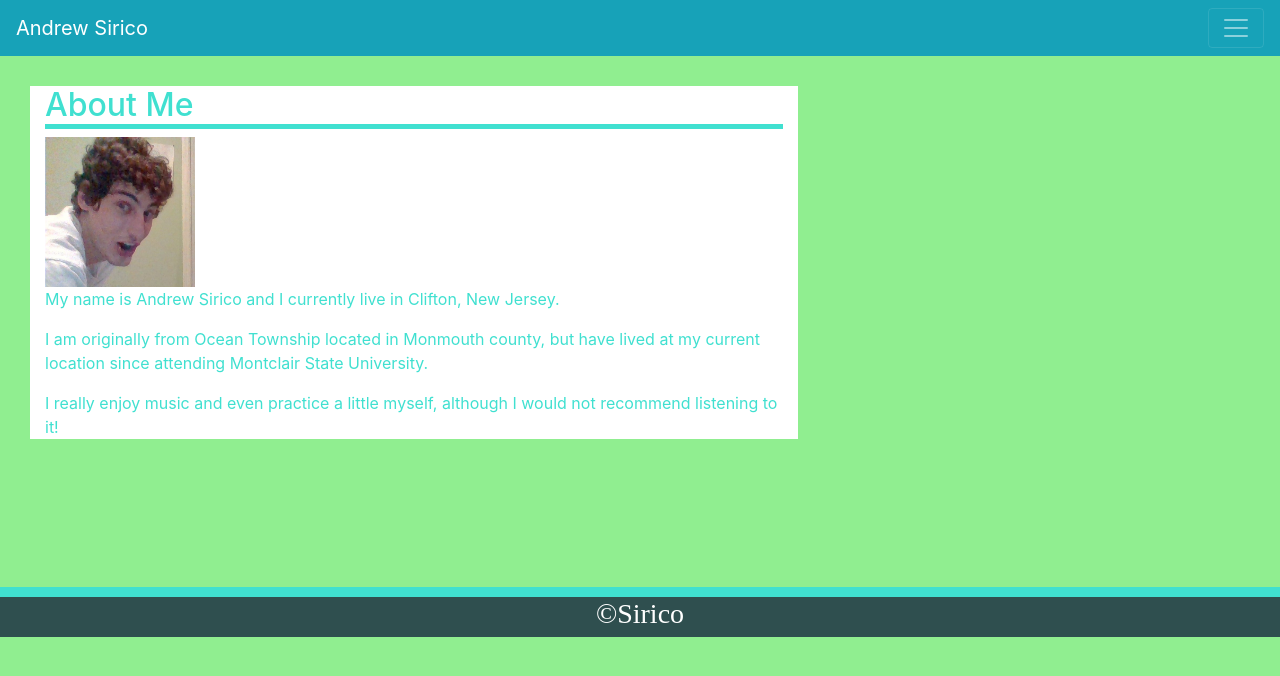
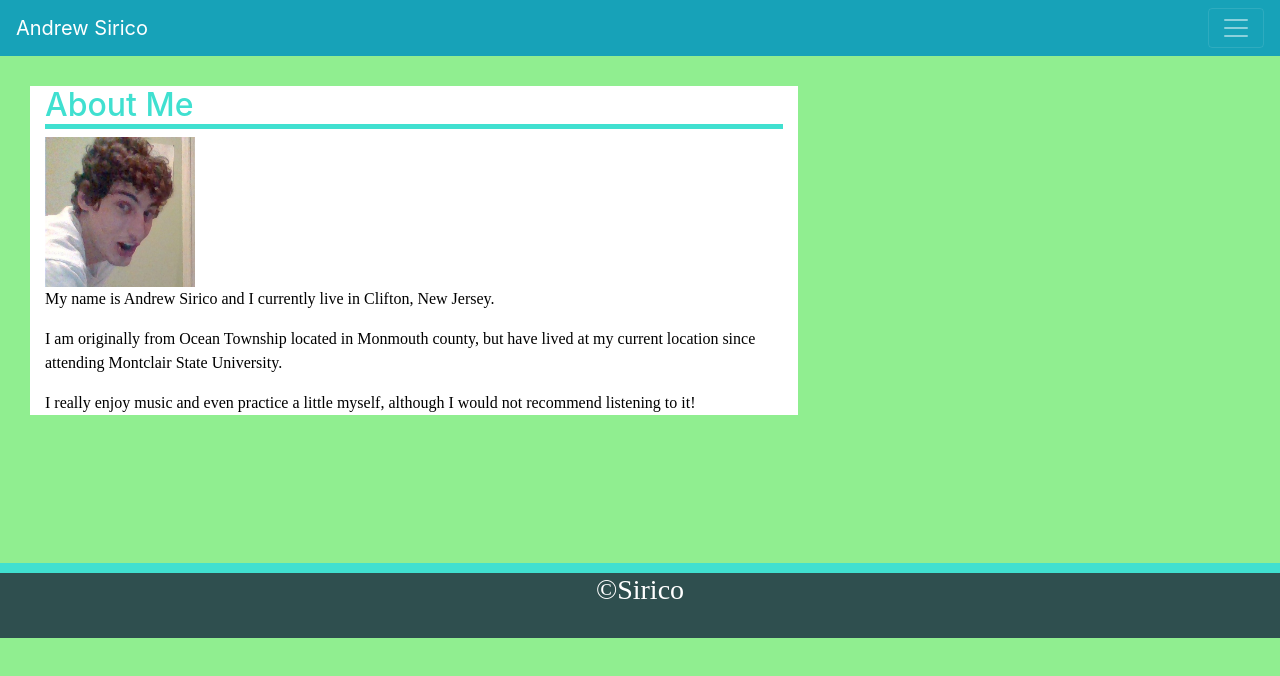
Before and after one commit to siricoa94/Bootstrap-Portfolio, a plain HTML site: page index.html in a window 1280 px wide. Drawn offline with nearby package versions, Linux system fonts and the light colour scheme.

```diff
--- a/index.html
+++ b/index.html
@@ -45,7 +45,7 @@
                         <img id="profile_image" src="assets\images\andrew.jpg" width="150" height="150">
                     </div>
 
-                    <div class="mainBio" style="color:turquoise;">
+                    <div class="mainBio" style="color:black; font-family:'Times New Roman', Times, serif;">
                         <p>
                             My name is Andrew Sirico and I currently live in Clifton, New Jersey.
                         </p>
@@ -75,7 +75,7 @@
         </div>
     </div>
     <footer
-        style="margin-top: 11.5%; width: 100%; border-top:turquoise 10px solid; background: darkslategrey; color: white; text-align: center; height: 50px; font-family: 'Times New Roman', Times, serif">
+        style="display:fixed; margin-top: 11.5%; width: 100%; border-top:turquoise 10px solid; background: darkslategrey; color: white; text-align: center; height: 75px; font-family: 'Times New Roman', Times, serif">
         <h3>&copy;Sirico</h3>
     </footer>
 </body>
```
Also changed, not shown: contact.html (+1 -1 lines), portfolio.html (+1 -1 lines).
